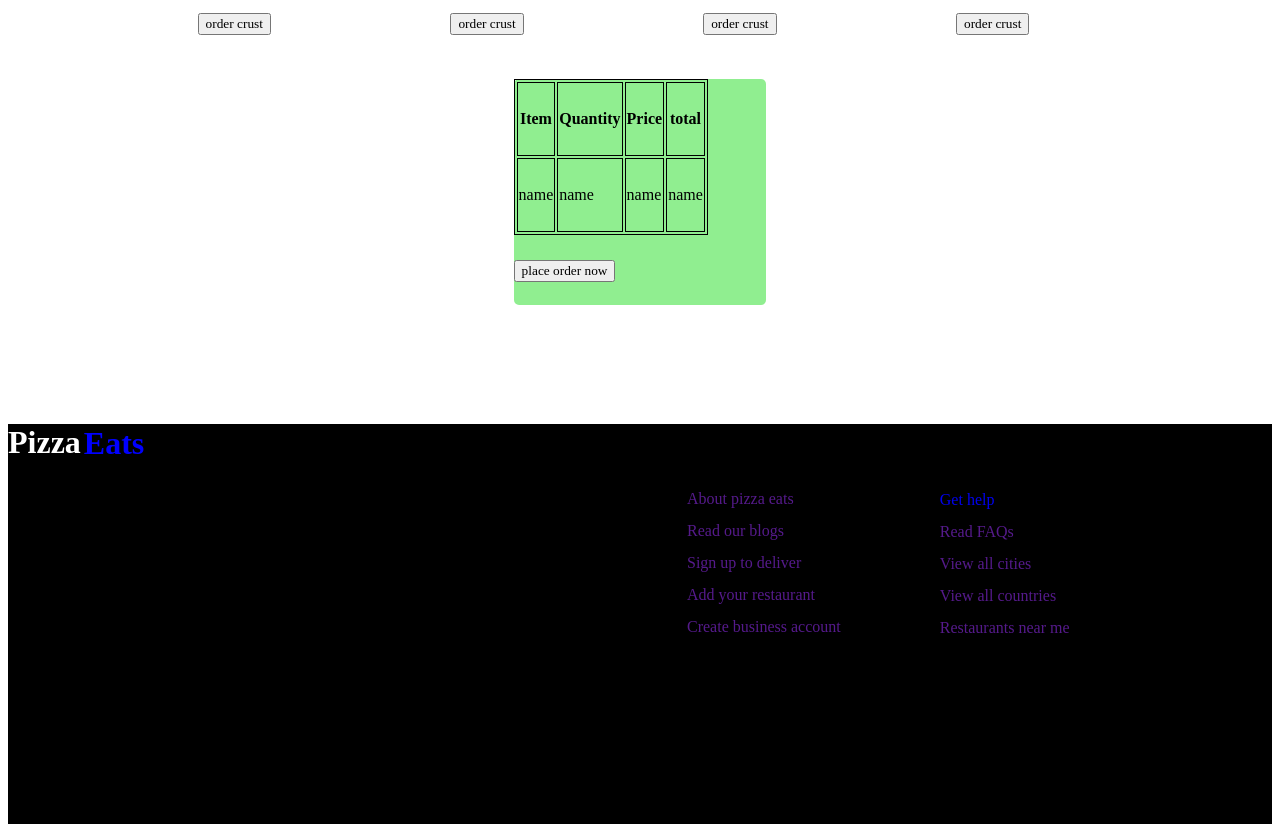
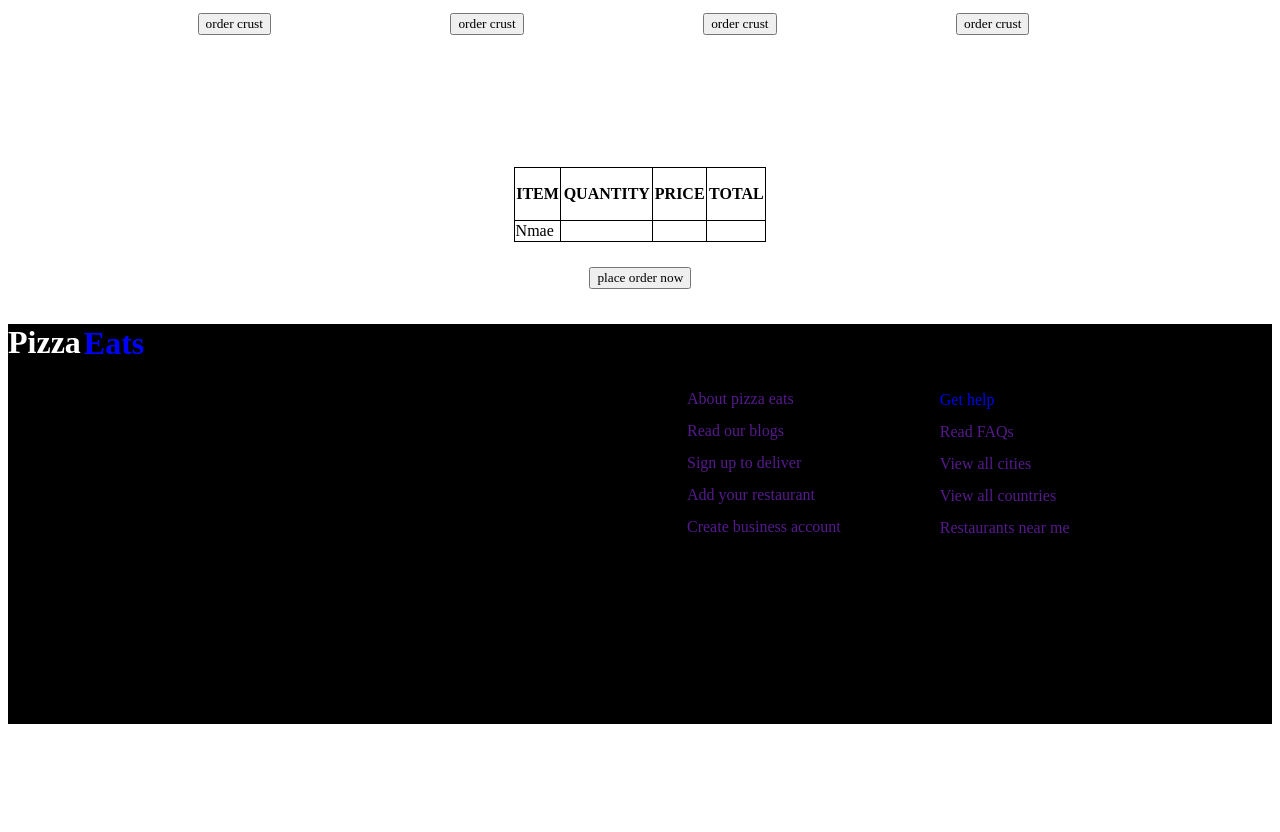
Before and after one commit to Amwata-Albert/pizza-in, a plain HTML site: page pizzapoint.html in a window 1280 px wide. Shown: the part 3299-4131 px from the top of the page. After the commit the page ends 4031 px from the top, so only its background shows below. Drawn offline with Linux system fonts and the light colour scheme.

Commit message:
styled pizzapoint.html

```diff
--- a/css/styles.css
+++ b/css/styles.css
@@ -144,7 +144,7 @@ body{
       line-height: 30px;
   }
   .section2{
-      min-height: 3400px;
+      min-height: 3300px;
   }
   .section2 h3{
       margin-top: -5%;
@@ -287,13 +287,25 @@ body{
 .order-now{
     float: left;
     margin-left: 40%;
-    line-height: 70px;
-    background-color: lightgreen;
+    /* background-color: lightgreen; */
     width: 20%;
     border-radius: 5px;
     min-height: 150px;
+    margin-top: 7%;
 }
-.order-now table td,table th,table{
+table, td, th {
     border: 1px solid black;
+  }
 
-}
+  table {
+    border-collapse: collapse;
+    width: 100%;
+  }
+
+  th {
+    height: 50px;
+  }
+  .order-now button{
+      margin-left: 30%;
+      margin-top: 10%;
+  }
--- a/pizzapoint.html
+++ b/pizzapoint.html
@@ -145,18 +145,20 @@
         <div class="order-now">
             <table>
                 <tr>
-                    <th>Item</th>
-                    <th>Quantity</th>
-                    <th>Price</th>
-                    <th>total</th>
+                    <th>ITEM</th>
+                    <th>QUANTITY</th>
+                    <th>PRICE</th>
+                    <th>TOTAL</th>
+
                 </tr>
                 <tr>
-                    <td>name</td>
-                    <td>name</td>
-                    <td>name</td>
-                    <td>name</td>
+                    <td>Nmae</td>
+                    <td></td>
+                    <td></td>
+                    <td></td>
                 </tr>
             </table>
+
             <button id="place-order"> place order now</button>
         </div>
  </section>
```
